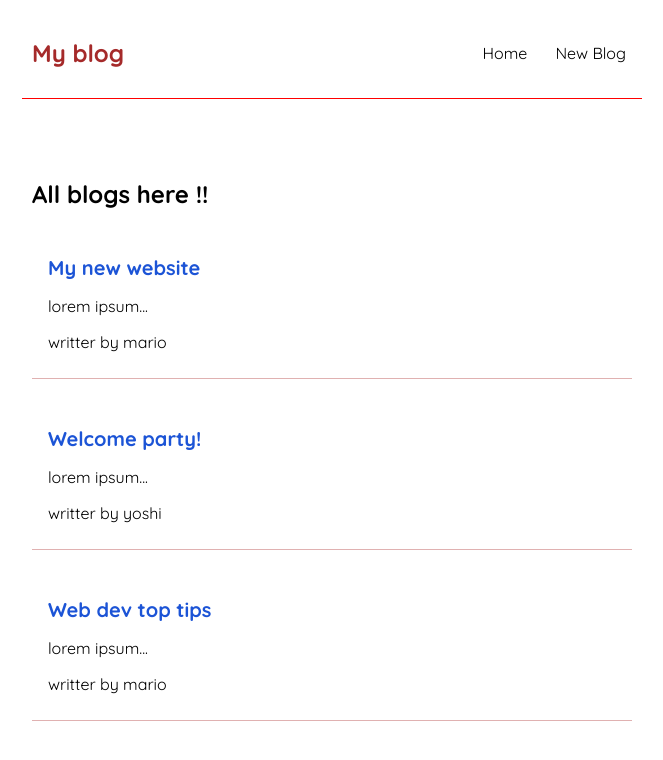
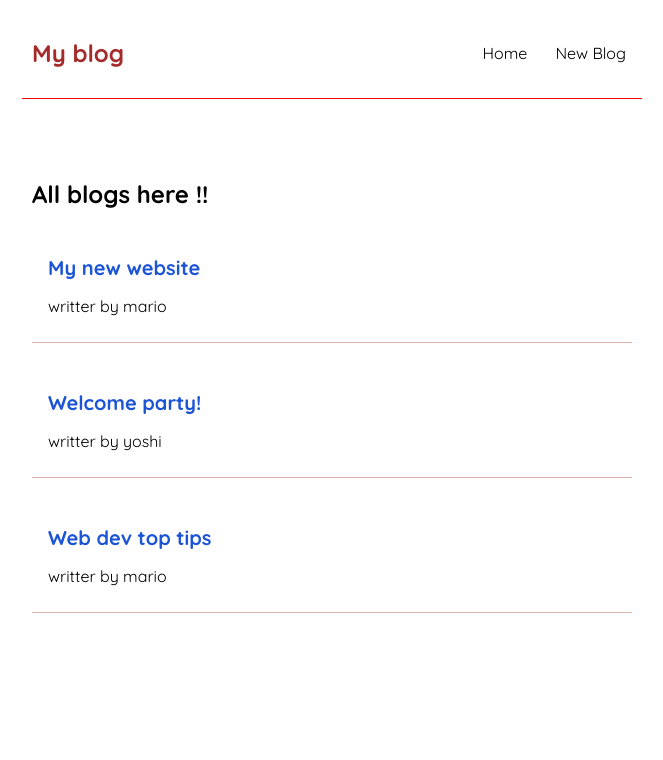
Before and after one commit to hareesh43/React-blog, a React (Create React App) app: page / in a window 1280 px wide. Shown: the top 760 px of the page, without its empty margins (308-971 px from the left). Built offline with nearby package versions, Linux system fonts and the light colour scheme; data requests are answered from the project's data file.

Commit message:
added routing params:

```diff
--- a/src/App.js
+++ b/src/App.js
@@ -2,6 +2,7 @@
 import Homepage from "./Home";
 import { BrowserRouter as Router, Route, Switch } from "react-router-dom";
 import Create from "./Create";
+import BlogDetails from "./BlogDetails";
 
 function App() {
   return (
@@ -17,6 +18,10 @@
             <Route path="/create">
               <Create />
             </Route>
+
+            <Route path="/details/:id">
+              <BlogDetails />
+            </Route>
           </Switch>
         </div>
       </div>
--- /dev/null
+++ b/src/BlogDetails.js
@@ -0,0 +1,13 @@
+import { useParams } from "react-router";
+
+const BlogDetails = () => {
+
+    const {id} = useParams();
+  return (
+    <div className="blog-details">
+      <h2>Blog details - {id} </h2>
+    </div>
+  );
+};
+
+export default BlogDetails;
--- a/src/BlogList.js
+++ b/src/BlogList.js
@@ -1,11 +1,15 @@
+import { Link } from "react-router-dom";
+
 const BlogList = ({ blogs, title }) => {
   return (
     <div className="blog-list">
       <h2>{title}</h2>
       {blogs.map((blog) => (
         <div className="blog-preview" key={blog.id}>
-          <h2>{blog.title}</h2>
-          <p>{blog.body}</p>
+          <Link to={`/details/${blog.id}`}>
+            <h2>{blog.title}</h2>
+          </Link>
+
           <p>writter by {blog.author}</p>
         </div>
       ))}
--- a/src/index.css
+++ b/src/index.css
@@ -61,3 +61,7 @@
 {
   color: rgb(240, 153, 39);
 }
+
+.blog-preview a{
+  text-decoration: none;
+}
--- a/src/useFetch.js
+++ b/src/useFetch.js
@@ -5,10 +5,12 @@
   const [data, setData] = useState(null);
   const [isPending, setIsPending] = useState(true);
   const [error, setError] = useState(null);
+
   // using the react hooks
   useEffect(() => {
+    const abortController = new AbortController();
     setTimeout(() => {
-      fetch(url)
+      fetch(url, { signal: abortController.signal })
         .then((res) => {
           if (!res.ok) {
             throw Error("your request object not found !! ");
@@ -21,10 +23,16 @@
           setError(null);
         })
         .catch((err) => {
-          setError(err.message);
-          setIsPending(false);
+          if (err.name === "AbortError") {
+            console.log("aborted !! ");
+          } else {
+            setError(err.message);
+            setIsPending(false);
+          }
         });
     }, 1000);
+
+    return () => abortController.abort();
   }, [url]);
 
   return { data, isPending, error };
```
